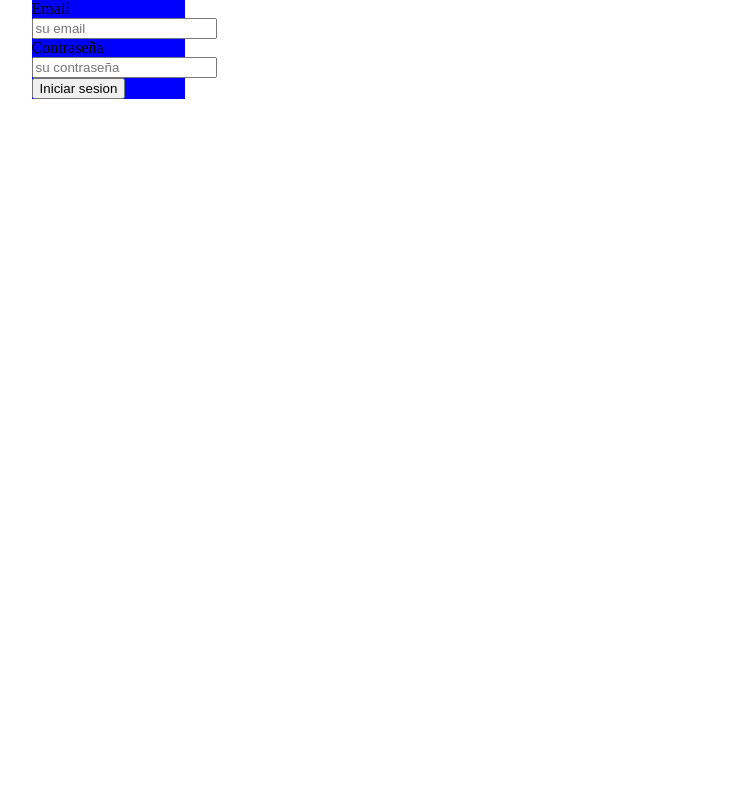
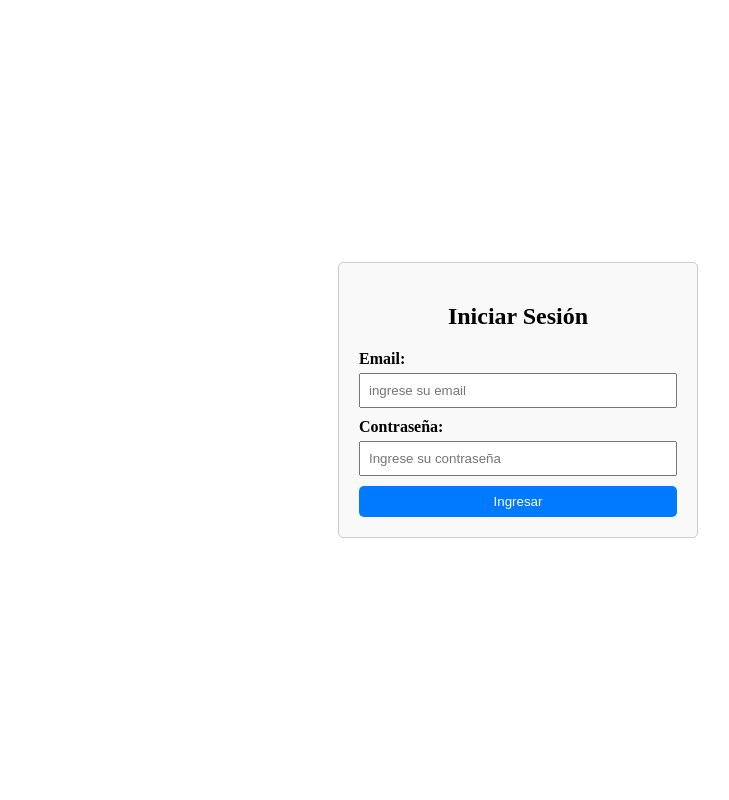
Before and after one commit to sauna05/ferreteria, a PHP site: page /login.php in a window 1280 px wide. Shown: the whole page, without its empty margins (122-851 px from the left). Run offline with PHP 8.4, Linux system fonts and the light colour scheme.

Commit message:
añadi algo

```diff
--- a/conexion.php
+++ b/conexion.php
@@ -7,8 +7,8 @@ class Conexion{
 
     public function __construct(){
         try{
-            $this->conexion = new PDO($this->url,$this->usuario,$this->contrasenia);
-            echo" se conecto al baase de datos";
+            $this ->conexion = new PDO($this->url,$this->usuario,$this->contrasenia);
+
         }catch(PDOException $ex){
            echo $ex->getMessage();
         }
--- a/login.php
+++ b/login.php
@@ -2,46 +2,38 @@
 session_start();
 require 'conexion.php';
 class login{
-    public static function autenticar($email,$contrasena){
+    public static function autenticar($email,$contrasenia){
         try{
             $conexion = new Conexion();
-            $consulta='SELECT id from usuarios where email = :email and contrasenia=:contrasenia';
+            $consulta='SELECT usuarioID from usuarios where email = :email and contrasenia=:contrasenia';
             $stm=$conexion->conexion->prepare($consulta);
             $stm->bindParam(':email',$email);
-            $stm->bindParam(':contrasenia',$contrasena);
+            $stm->bindParam(':contrasenia',$contrasenia);
             $stm->execute();
-            if($verificar_usuario = $stm->fetch(PDO::FETCH_ASSOC)){
-                //almacenar en una variable sesion el id del usuario
-                 $_SESSION['id_usuario']=$verificar_usuario['id'];
+            $usuario=$stm->fetch(PDO::FETCH_ASSOC);
+            if($usuario){
+                $_SESSION['usuarioID']=$usuario['usuarioID'];
             }
             return true;
+        }catch(PDOException $ex){
 
-        }catch(PDOException $ex){
             echo $ex->getMessage();
-            return false;
         }
-
 
     }
 }
 
-//traer los datos del formulario mediante la solicitud del cliente al servidor mediante el metodo post
-
 if($_SERVER['REQUEST_METHOD']=='POST'){
-    $email=$_POST['email'];
-    $contrasenia=$_POST['contrasenia'];
-    if(login::autenticar($email,$contrasenia)){
+    $correo=$_POST['email'];
+    $contrasena=$_POST['contrasenia'];
+    if(login::autenticar($correo,$contrasena)){
         header('location:principal.php');
         exit;
     }
     else{
         echo 'error en las credenciales';
-
     }
 }
-
-
-
 ?>
 
 <!DOCTYPE html>
@@ -53,20 +45,17 @@ if($_SERVER['REQUEST_METHOD']=='POST'){
     <link rel="stylesheet" href="login_styles.css">
 </head>
 <body>
-    <div class="login">
-        <form action="" method="post">
-          <div class="user">
-            <label for=""> Email </label>
-            <input type="email" name="email" placeholder="su email " require>
-          </div>
-          <div class="pass">
-            <label for="">Contraseña </label>
-            <input name="contrasenia" type="password" placeholder="su contraseña" require>
-            <input type="submit" value="Iniciar sesion">
-
-          </div>
+<body>
+    <div class="login-container">
+        <form method="post" class="login-form">
+            <h2>Iniciar Sesión</h2>
+            <label >Email:</label>
+            <input type="text" name="email" placeholder="ingrese su email" required>
+            <label for="password">Contraseña:</label>
+            <input  type="password" placeholder="Ingrese su contraseña"  name="contrasenia" required>
+            <button type="submit">Ingresar</button>
         </form>
-
     </div>
 </body>
+</body>
 </html>
--- a/login_styles.css
+++ b/login_styles.css
@@ -1,16 +1,55 @@
-body{
-    margin: 0%;
-    padding: 0%;
+body {
+    display: flex;
+    justify-content: center;
+    align-items: center;
+    height: 100vh;
+    margin: 0;
 }
 
-.login{
-    position: relative;
-    justify-content: center;
+.login-container {
+    text-align: center;
+    width: 100%;
+    max-width: 400px;
+    padding: 20px;
+    box-sizing: border-box;
 }
-form{
-    position: relative;
-    align-items: center;
-    background-color: blue;
-    width: 12vw;
-    left: 12vw;
+
+.login-form {
+    width: 100%;
+    height: 100%;
+    padding: 20px;
+    border: 1px solid #ccc;
+    border-radius: 5px;
+    background-color: #f9f9f9;
+    box-sizing: border-box;
 }
+
+label {
+    display: block;
+    text-align: left;
+    font-style: initial;
+    font-weight: bold;
+    margin-bottom: 5px;
+}
+
+input {
+    width: 100%;
+    margin-bottom: 10px;
+    padding: 8px;
+    box-sizing: border-box;
+}
+
+button {
+    width: 100%;
+    padding: 8px;
+    background-color: #007bff;
+    color: white;
+    border: none;
+    border-radius: 5px;
+    cursor: pointer;
+}
+
+button:hover {
+    background-color: #c4c1cc;
+    color: #007bff;
+}
```
Also changed, not shown: principal.php (added, +11 -0 lines).
